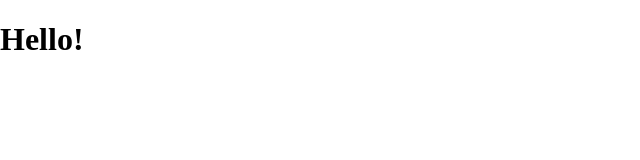
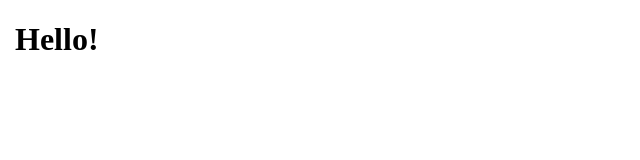
Before and after one commit to MyshinskyIlya/FirstRep, a plain HTML site: page index.html in a window 1280 px wide. Shown: the full height of the page, 0-640 px from the left. Drawn offline with Linux system fonts and the light colour scheme.

Commit message:
pr3 commit 4

```diff
--- a/index.html
+++ b/index.html
@@ -10,7 +10,10 @@
 </head>
 
 <body>
-    <h1>Hello!</h1>
+    <div class="container">
+        <h1>Hello!</h1>
+
+    </div>
     <script src="config.js"></script>
     <script src="./script.js"></script>
 
--- a/style.css
+++ b/style.css
@@ -1,3 +1,8 @@
 html, body {
     margin: 0;
 }
+
+.container {
+    max-width: 1250px;
+    margin: 0 auto;
+}
```
